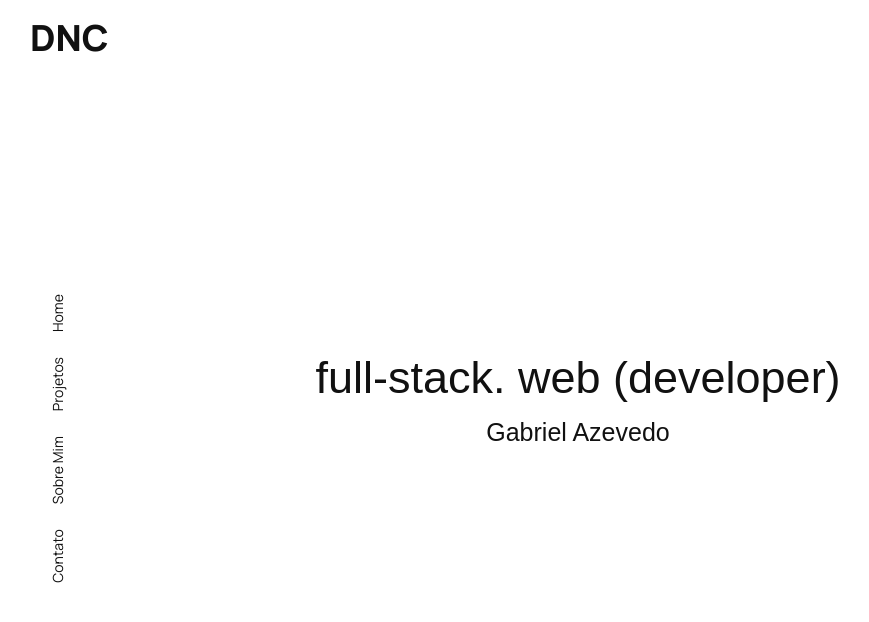
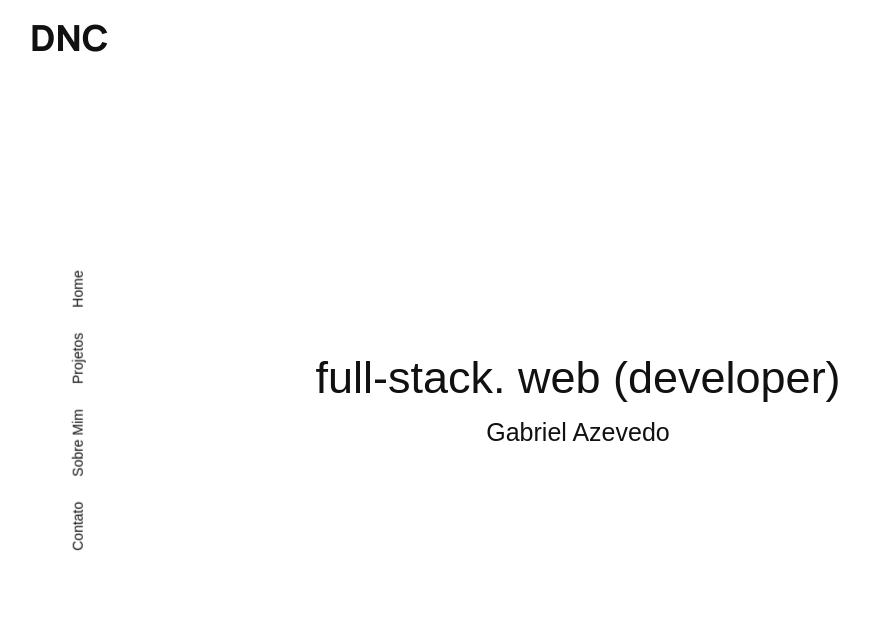
Before and after one commit to azevedo2elve/azevedo-portifolio, a React (Vite) app: page / in a window 1280 px wide. Shown: the top 622 px of the page, without its empty margins (62-931 px from the left). Built offline with nearby package versions, Linux system fonts and the light colour scheme; a web font is replaced by a local one.

Commit message:
refazendo o header com component nav e section HomeSection

```diff
--- a/src/App.jsx
+++ b/src/App.jsx
@@ -1,4 +1,5 @@
-import Header from './components/Header'
+import Nav from './components/Nav'
+import HomeSection from './sections/HomeSection'
 import styled from 'styled-components'
 
 const StyledApp = styled.div`
@@ -8,7 +9,8 @@ const StyledApp = styled.div`
 function App() {
   return (
     <StyledApp>
-      <Header />
+      <Nav />
+      <HomeSection />
     </StyledApp>
   )
 }
--- /dev/null
+++ b/src/components/Nav.jsx
@@ -0,0 +1,51 @@
+import styled from 'styled-components'
+import { Link } from 'react-scroll'
+
+const StyledNav = styled.nav`
+  transform: rotate(-90deg);
+  display: block;
+  position: fixed;
+  top: 50%;
+  left: 0;
+`
+
+const StyledUl = styled.ul`
+  display: flex;
+  flex-direction: row;
+  gap: 2.5rem;
+  list-style: none;
+  padding: 0;
+  margin: 0;
+
+  .link {
+    font-size: 1.4rem;
+    white-space: nowrap;
+    cursor: pointer;
+    &:hover {
+      text-decoration: underline;
+    }
+  }
+`
+
+function Header() {
+  return (
+    <StyledNav>
+      <StyledUl>
+        <Link to="contact" smooth duration={500} className="link">
+          Contato
+        </Link>
+        <Link to="about" smooth duration={500} className="link">
+          Sobre Mim
+        </Link>
+        <Link to="projects" smooth duration={500} className="link">
+          Projetos
+        </Link>
+        <Link to="home" smooth duration={500} className="link">
+          Home
+        </Link>
+      </StyledUl>
+    </StyledNav>
+  )
+}
+
+export default Header
--- a/src/components/Header.jsx
+++ b/src/sections/HomeSection.jsx
@@ -1,6 +1,5 @@
 import React, { useState, useEffect } from 'react'
 import styled from 'styled-components'
-import { Link } from 'react-scroll'
 
 const StyledHeader = styled.header`
   font-family: 'Manrope', sans-serif;
@@ -15,12 +14,6 @@ const StyledLogo = styled.h2`
   font-size: 3.6rem;
   line-height: 100%;
   margin: 2rem 2rem;
-`
-
-const StyledDiv = styled.div`
-  display: flex;
-  width: 100%;
-  height: 100%;
 `
 
 const StyledH1 = styled.h1`
@@ -48,29 +41,7 @@ const StyledName = styled.h2`
   margin-top: 2rem;
 `
 
-const StyledNav = styled.nav`
-  transform: rotate(-90deg);
-`
-
-const StyledUl = styled.ul`
-  display: flex;
-  flex-direction: row;
-  gap: 2.5rem;
-  list-style: none;
-  padding: 0;
-  margin: 0;
-
-  .link {
-    font-size: 1.4rem;
-    white-space: nowrap;
-    cursor: pointer;
-    &:hover {
-      text-decoration: underline;
-    }
-  }
-`
-
-function Header() {
+function HomeSection() {
   const [title, setTitle] = useState('')
   const fullTitle = 'full-stack. web (developer)'
   const [name, setName] = useState('')
@@ -102,33 +73,12 @@ function Header() {
         <StyledLogo>DNC</StyledLogo>
       </div>
 
-      <StyledDiv>
-        <div className="h-full w-1/12 flex items-center justify-center">
-          <StyledNav>
-            <StyledUl>
-              <Link to="contact" smooth duration={500} className="link">
-                Contato
-              </Link>
-              <Link to="about" smooth duration={500} className="link">
-                Sobre Mim
-              </Link>
-              <Link to="projects" smooth duration={500} className="link">
-                Projetos
-              </Link>
-              <Link to="home" smooth duration={500} className="link">
-                Home
-              </Link>
-            </StyledUl>
-          </StyledNav>
-        </div>
-
-        <div className="absolute top-1/2 left-1/2 transform -translate-x-1/2 -translate-y-1/2">
-          <StyledH1>{title}</StyledH1>
-          <StyledName>{name}</StyledName>
-        </div>
-      </StyledDiv>
+      <div className="absolute top-1/2 left-1/2 transform -translate-x-1/2 -translate-y-1/2">
+        <StyledH1>{title}</StyledH1>
+        <StyledName>{name}</StyledName>
+      </div>
     </StyledHeader>
   )
 }
 
-export default Header
+export default HomeSection
```
